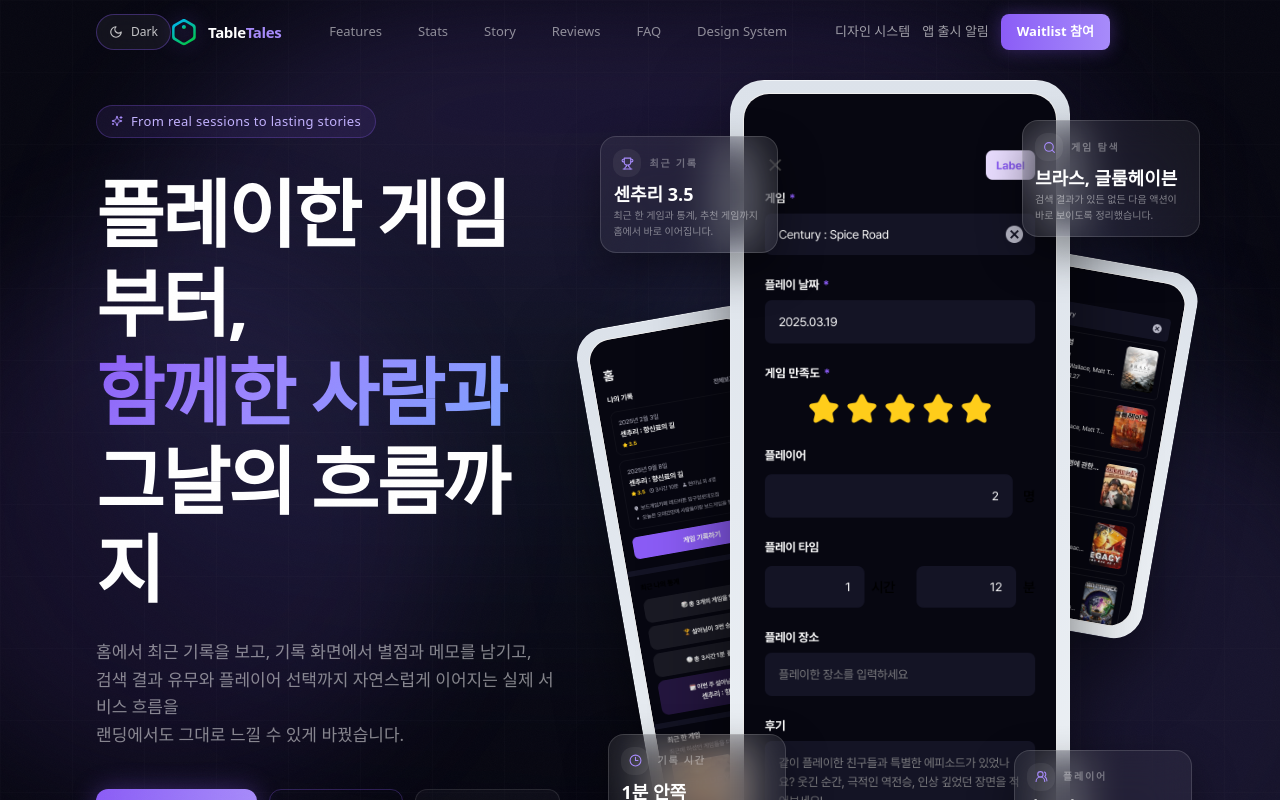
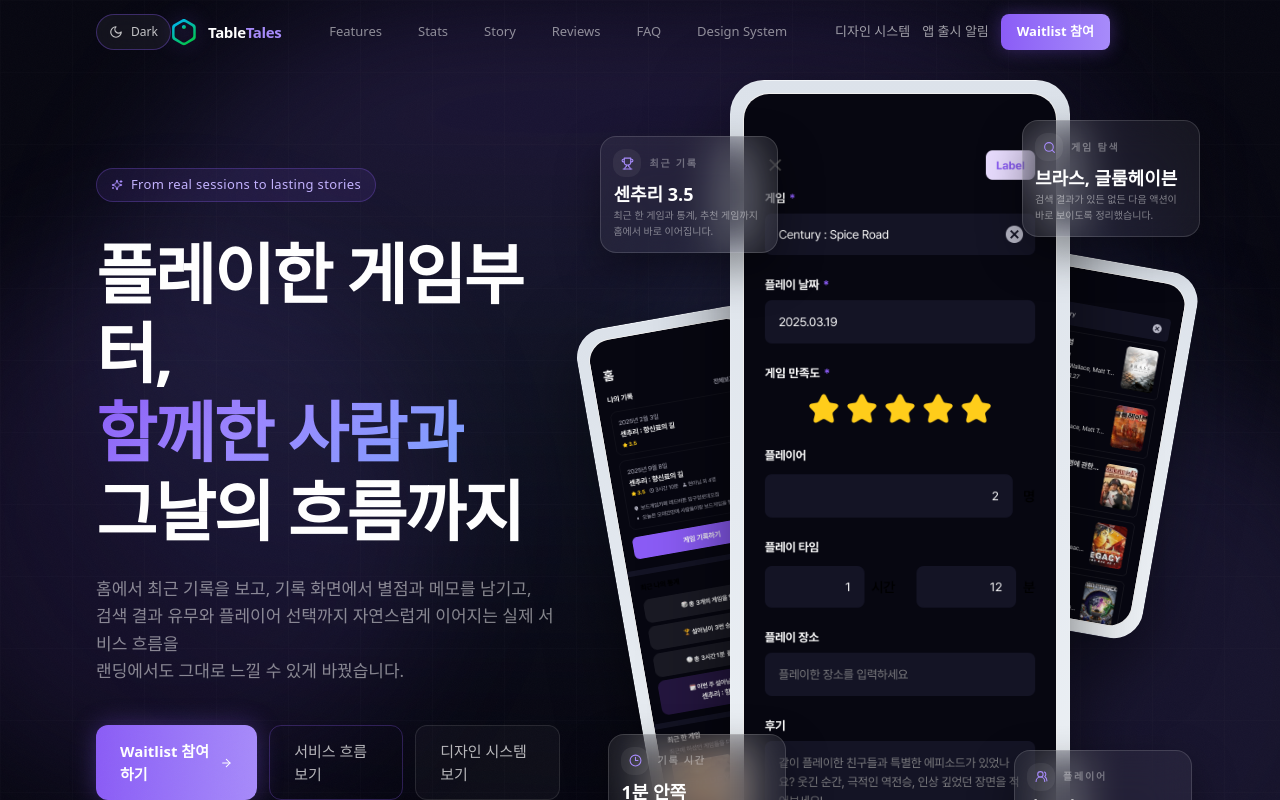
Before and after one commit to seola0114/table-tales, a Next.js app: page / in a window 1280 px wide. Shown: the top 800 px of the page. Built offline with nearby package versions, Linux system fonts and the light colour scheme; a web font is replaced by a local one.

Commit message:
Reduce hero headline max size

```diff
--- a/components/landing/HeroSection.tsx
+++ b/components/landing/HeroSection.tsx
@@ -163,7 +163,7 @@
               initial={{ opacity: 0, y: 20 }}
               animate={{ opacity: 1, y: 0 }}
               transition={{ delay: 0.2, duration: 0.7, ease: [0.16, 1, 0.3, 1] }}
-              className="mb-6 text-[44px] font-bold leading-[1.2] tracking-[-0.03em] text-white sm:text-[58px] lg:text-[66px] xl:text-[74px]"
+              className="mb-6 text-[44px] font-bold leading-[1.2] tracking-[-0.03em] text-white sm:text-[58px] lg:text-[66px]"
             >
               플레이한 게임부터,
               <br />
```
